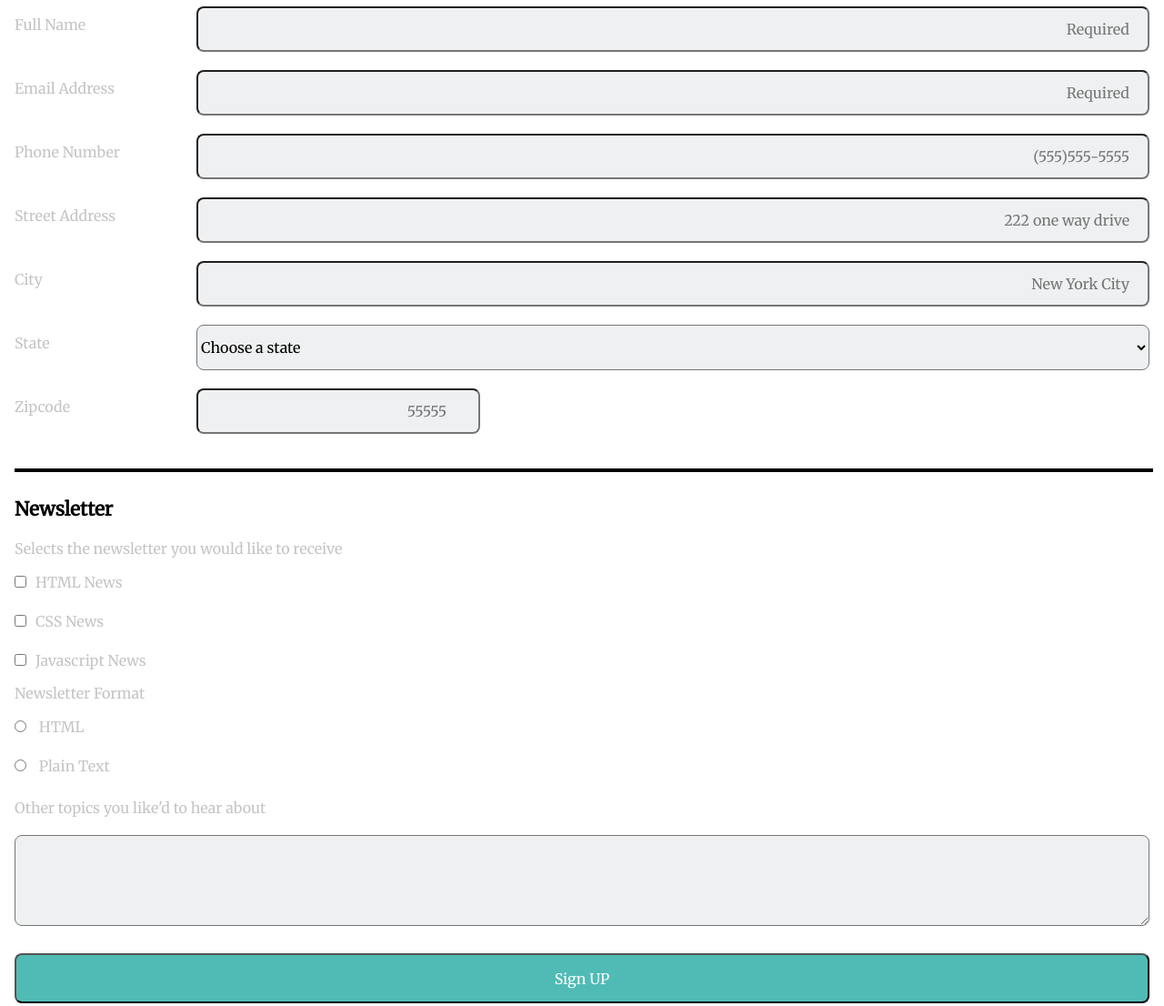
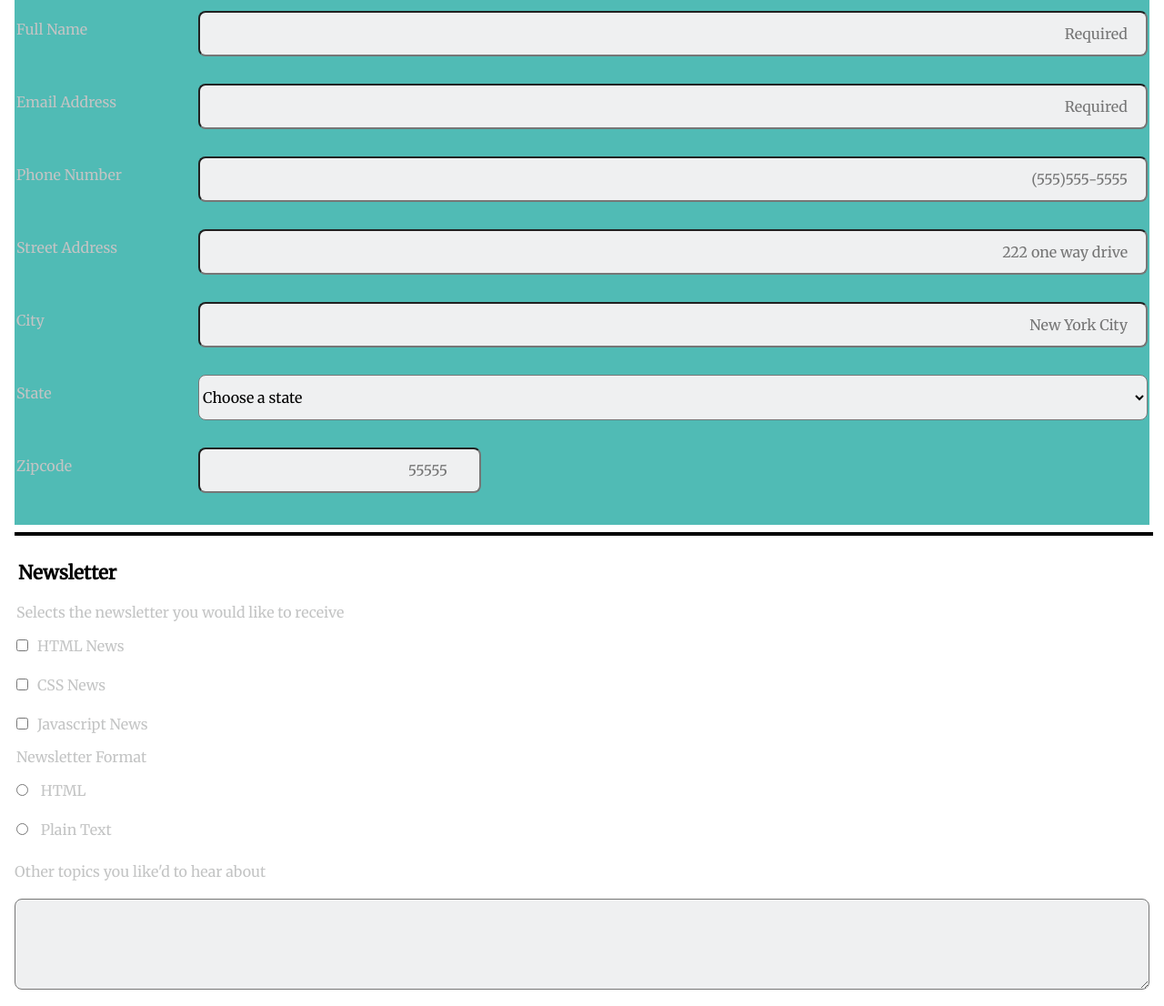
Before and after one commit to dedricl/techdegree-project-3, a plain HTML site: page index.html in a window 1280 px wide. Shown: the part 322-1428 px from the top of the page at 91% size. Drawn offline with Linux system fonts and the light colour scheme.

Commit message:
Add background color and focus states

```diff
--- a/css/styles.css
+++ b/css/styles.css
@@ -20,8 +20,8 @@ fieldset {
 }
 
 legend {
-  /* margin: 20px 0; */
-  padding: 20px 0;
+  margin: 0px 2px;
+  padding: 20px 2px;
   font-size: 1.3em;
   font-weight: bold;
 
@@ -86,6 +86,11 @@ header,
   border-top: solid 4px #2D3945;
 }
 
+.items {
+  background-color: #50BBB5;
+  padding: 5px 2px;
+}
+
 input[type="text"],
 input[type="email"],
 input[type="tel"],
@@ -119,6 +124,11 @@ input[type="radio"],
   margin: 20px 10px 10px 0;
   padding-right: 10px;
 
+}
+
+.checkbox_format,
+.radio_format  {
+  padding-left: 2px;
 }
 
 
@@ -164,6 +174,8 @@ input:focus,
 select:focus,
 textarea:focus {
   border-color: red;
+  background-color: #3D3D3D;
+  color:white;
 }
 
 /* //////////////////MEDIA QUERIES //////////////////////////////// */
@@ -171,6 +183,9 @@ textarea:focus {
 @media(min-width:768px) {
 .wrapper {
   margin: auto 0;
+
+  padding-left: 0.5;
+  padding-right: 0.5;
 }
 .items {
   display: flex;
--- a/index.html
+++ b/index.html
@@ -22,7 +22,7 @@
 
       <form action="index.html" method="post" class="form">
 
-        <fieldset>
+        <fieldset id="contact_info">
           <legend>Contact Information</legend>
 
             <div class="items">
@@ -65,7 +65,7 @@
         <fieldset>
 
           <legend class="newsletter">Newsletter</legend>
-          <div>
+          <div class= "checkbox_format">
             <label class="news">Selects the newsletter you would like to receive</label><br>
             <input type="checkbox" id="html_news" name="user_newsletter" value="newletter_html"class="html"><label for="html_news" >HTML News</label><br>
             <input type="checkbox" id="css_news" name="user_newsletter" value="newletter_css"><label for="css_news">CSS News</label><br>
```
